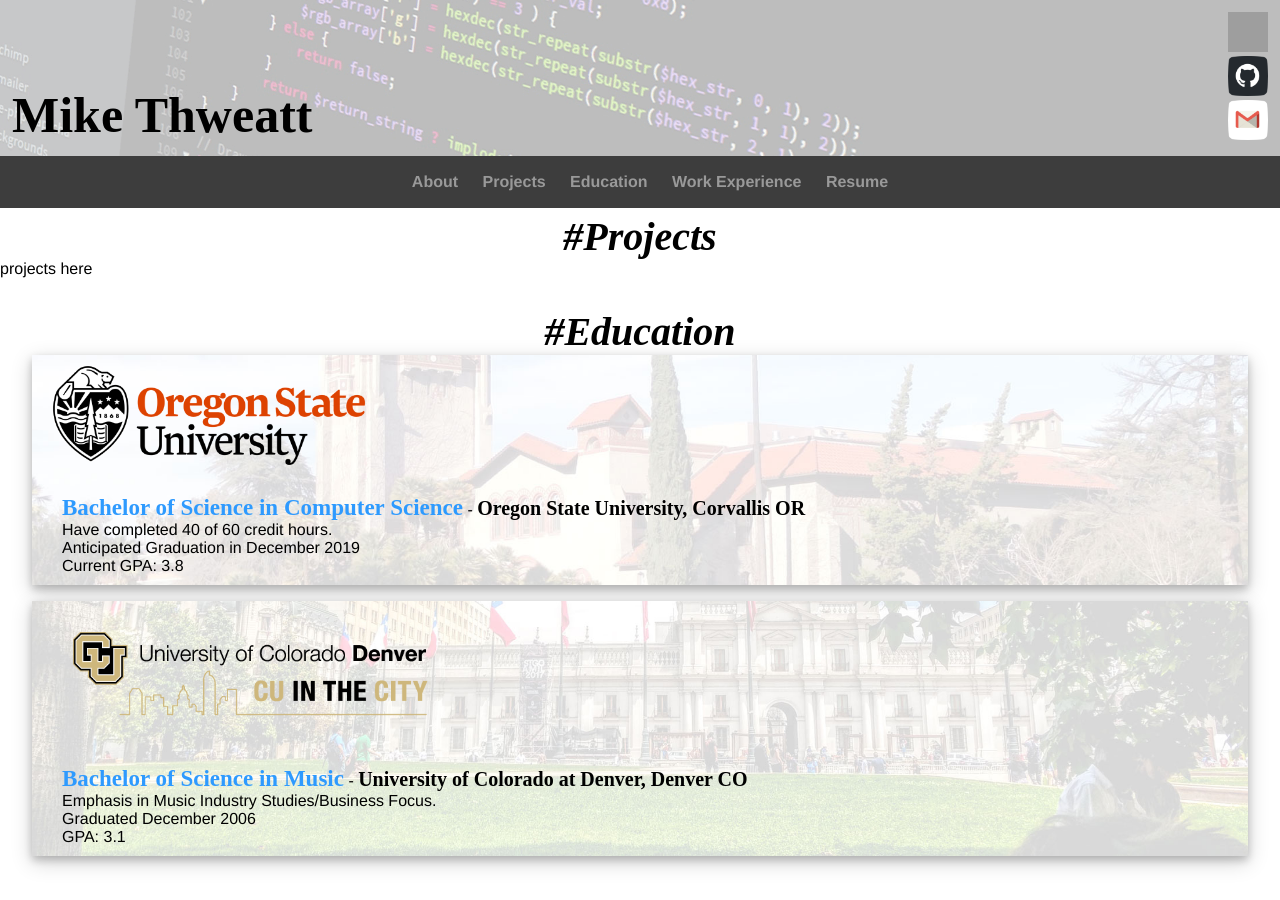
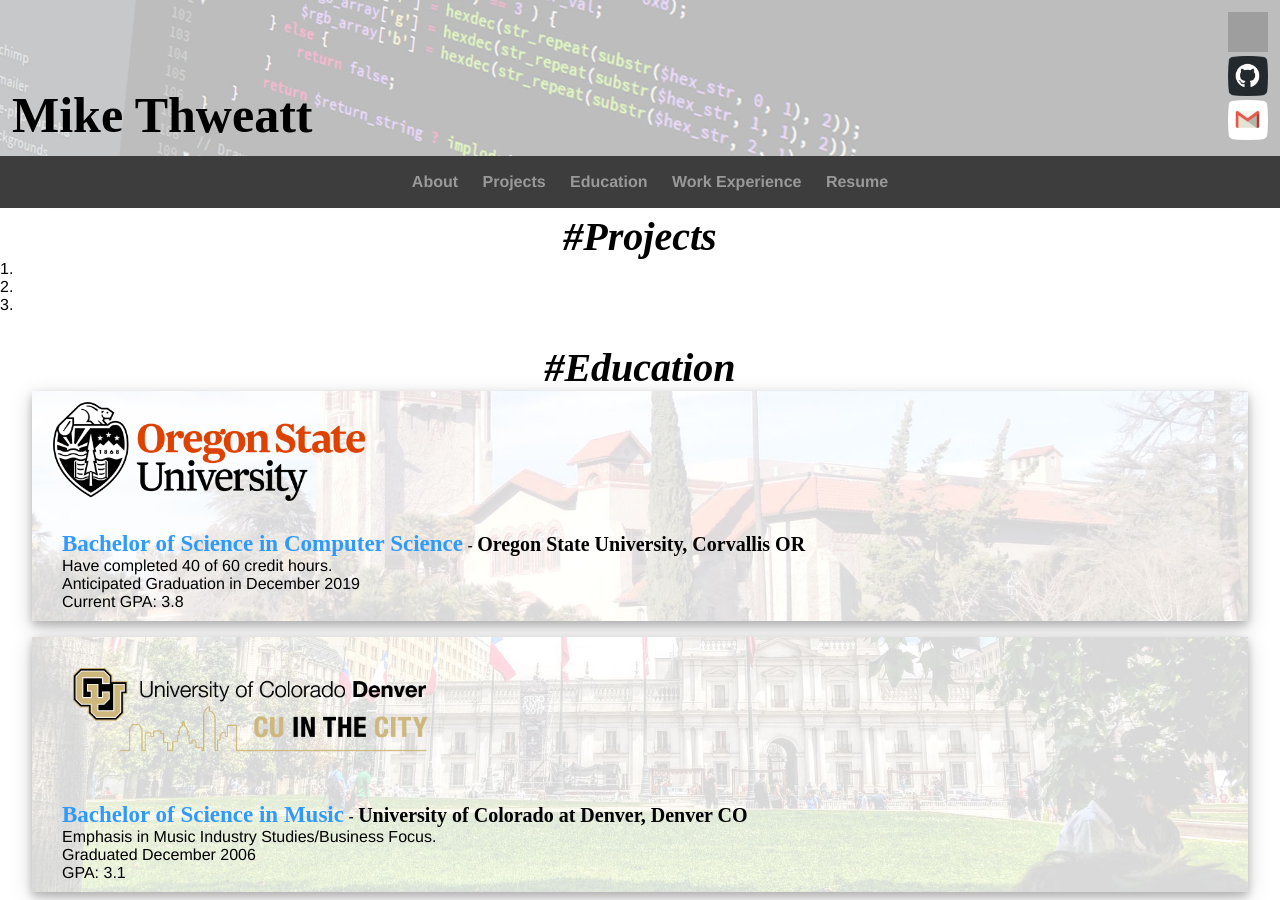
Before and after one commit to thweattm/thweattm.github.io, a Jekyll site: the page index.html, which Jekyll copies as it is, in a window 1280 px wide and 900 px high, scrolled down 392 px. Built offline with Jekyll 4.4.1, drawn with Linux system fonts in a browser that asks for light colours; grey boxes are pictures that could not be loaded.

Commit message:
Update index.html

```diff
--- a/index.html
+++ b/index.html
@@ -78,7 +78,9 @@
 			#Projects
 		</div>
 		<div class="projects">
-			projects here
+			1. <br>
+			2. <br>
+			3. <br>
 		</div>
 
 		<a name="education" class="anchor">&nbsp;</a>
```
